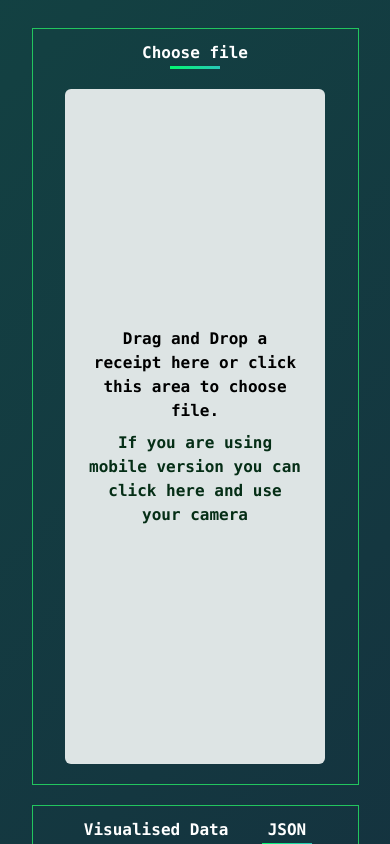
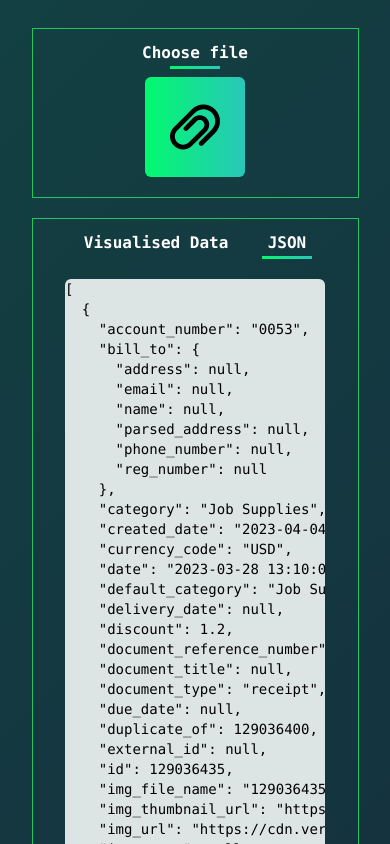
Before and after one commit to MercurialG/veryfi-exercise, a Next.js app: page / in a window 390 px wide. Both pictures are taken after a click on the item "JSON". Shown: the top 844 px of the page. Built offline with nearby package versions, Linux system fonts and the light colour scheme.

Commit message:
V0.4
Changed Drag n Drop on mobile for attach button,
Dada display text size changed,
Styles

```diff
--- a/components/DataDisplay.jsx
+++ b/components/DataDisplay.jsx
@@ -4,7 +4,7 @@ const DataDisplay = () => {
   const { receiptData, setReceiptData } = useReceiptContext();
 
   return (
-    <div className="w-[80%] h-[80vh] overflow-scroll bg-[#DDE4E4] rounded-md mt-3 mb-5">
+    <div className="w-[80%] h-[80vh] overflow-scroll bg-[#DDE4E4] rounded-md mt-3 mb-5 text-sm md:text-md">
       <pre>
         <code>{JSON.stringify(receiptData, null, 2)}</code>
       </pre>
--- a/components/DragAndDrop.jsx
+++ b/components/DragAndDrop.jsx
@@ -4,7 +4,7 @@ import Image from "next/image";
 
 function DragAndDrop() {
   const [imageDataUrl, setImageDataUrl] = useState(null);
-  const { receiptData, setReceiptData } = useReceiptContext();
+  const { setReceiptData } = useReceiptContext();
 
   async function sendFile(file) {
     if (file) {
@@ -32,7 +32,7 @@ function DragAndDrop() {
 
         fileReader.onload = () => {
           setImageDataUrl(fileReader.result);
-          resolve(fileReader.result);
+          // resolve(fileReader.result);
         };
 
         fileReader.onerror = (error) => {
@@ -62,20 +62,16 @@ function DragAndDrop() {
 
   return (
     <div
-      className="dragAndDrop cursor-pointer"
+      className="lg:dragAndDrop cursor-pointer"
       onDragOver={handleDragOver}
       onDrop={handleDrop}
       onClick={() => {
         document.getElementById("fileInput").click();
       }}
     >
-      <div className={imageDataUrl ? "hidden" : ""}>
-        <label className="" htmlFor="fileInput">
-          Drag and Drop a receipt here or click this area to choose file.{" "}
-          <p className="mt-2 text-green-950">
-            If you are using mobile version you can click here and use your
-            camera
-          </p>
+      <div className={imageDataUrl ? "hidden" : "msx:attach"}>
+        <label className="hidden lg:block" htmlFor="fileInput">
+          Drag and Drop a receipt here or click this area to choose file.
         </label>
         <input
           className="hidden"
--- a/pages/index.js
+++ b/pages/index.js
@@ -15,7 +15,7 @@ export default function Home() {
         />
         <link rel="icon" href="/favicon.ico" />
       </Head>
-      <main>
+      <main className="h-full">
         <HomePage />
       </main>
     </div>
--- a/styles/globals.css
+++ b/styles/globals.css
@@ -15,6 +15,23 @@
     @apply h-[50px] w-full bg-gradient-to-r from-[#02f96f] to-[#29c7b9]
     text-white uppercase font-mono font-bold p-2 rounded-t-md md:rounded-md;
   }
+  .attach {
+    @apply w-[100px] h-[100px] bg-gradient-to-r from-[#02f96f]
+      to-[#29c7b9] p-5 mb-5 rounded-md relative;
+  }
+  .attach:before {
+    content: "";
+    display: block;
+    position: absolute;
+    top: 50%;
+    left: 50%;
+    width: 50px;
+    height: 50px;
+    color: black;
+    background-image: url("../public/paperclip.svg");
+    background-repeat: no-repeat;
+    background-size: contain;
+    transform: translate(-50%, -50%);
   }
 
   body {
@@ -22,6 +39,8 @@ body {
     background-size: 400% 400%;
     animation: bg-gradient 5s ease infinite;
     height: 100vh;
+    @apply lg:overflow-hidden;
+  }
 }
 
 @keyframes bg-gradient {
--- a/tailwind.config.js
+++ b/tailwind.config.js
@@ -6,7 +6,11 @@ module.exports = {
     "./components/**/*.{js,ts,jsx,tsx}",
   ],
   theme: {
-    extend: {},
+    extend: {
+      screens: {
+        msx: { max: "639px" },
+      },
+    },
   },
   plugins: [],
 };
```
Also changed, not shown: public/paperclip.svg (added). Lines whose indentation alone changed are shown as unchanged.
